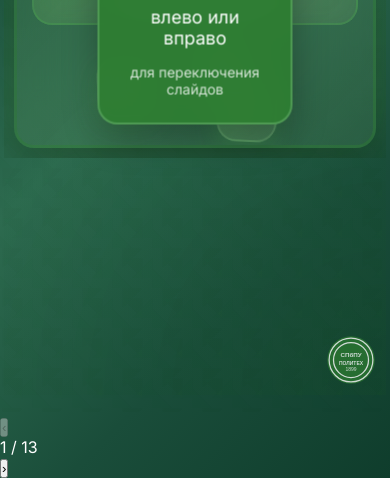
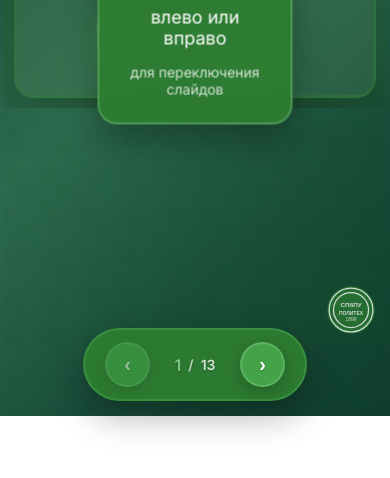
Before and after one commit to qweasdzxcqweasdzxcqweasdzx/plan, a plain HTML site: page index.html in a window 390 px wide. Shown: the part 428-906 px from the top of the page. After the commit the page ends 844 px from the top, so only its background shows below. Drawn offline with Linux system fonts and the light colour scheme.

Commit message:
Update styles.css

```diff
--- a/styles.css
+++ b/styles.css
@@ -71,7 +71,169 @@ body::after {
     justify-content: center;
 }
 
-/* Навигация - скрыта */
+/* Мобильная навигация */
+.mobile-navigation {
+    position: fixed;
+    bottom: 20px;
+    left: 50%;
+    transform: translateX(-50%);
+    display: none;
+    align-items: center;
+    gap: 20px;
+    background: rgba(46, 125, 50, 0.95);
+    backdrop-filter: blur(25px);
+    border-radius: 50px;
+    padding: 15px 25px;
+    border: 2px solid rgba(76, 175, 80, 0.4);
+    box-shadow: 0 15px 35px rgba(0, 0, 0, 0.3);
+    z-index: 1000;
+    animation: navSlideUp 0.8s ease-out;
+}
+
+@keyframes navSlideUp {
+    from {
+        opacity: 0;
+        transform: translateX(-50%) translateY(20px);
+    }
+    to {
+        opacity: 1;
+        transform: translateX(-50%) translateY(0);
+    }
+}
+
+.nav-btn {
+    background: rgba(76, 175, 80, 0.8);
+    border: none;
+    width: 50px;
+    height: 50px;
+    border-radius: 50%;
+    display: flex;
+    align-items: center;
+    justify-content: center;
+    cursor: pointer;
+    transition: all 0.3s ease;
+    box-shadow: 0 5px 15px rgba(0, 0, 0, 0.2);
+    border: 2px solid rgba(129, 199, 132, 0.4);
+}
+
+.nav-btn:hover {
+    background: rgba(129, 199, 132, 0.9);
+    transform: scale(1.1);
+    box-shadow: 0 8px 20px rgba(76, 175, 80, 0.4);
+    border-color: rgba(255, 255, 255, 0.6);
+}
+
+.nav-btn:active {
+    transform: scale(0.95);
+}
+
+.nav-btn:disabled {
+    opacity: 0.5;
+    cursor: not-allowed;
+    transform: scale(1);
+}
+
+.nav-icon {
+    color: #ffffff;
+    font-size: 24px;
+    font-weight: bold;
+    text-shadow: 0 1px 2px rgba(0, 0, 0, 0.3);
+}
+
+.slide-indicator {
+    display: flex;
+    align-items: center;
+    gap: 5px;
+    color: #ffffff;
+    font-weight: 600;
+    font-size: 16px;
+    text-shadow: 0 1px 2px rgba(0, 0, 0, 0.3);
+    min-width: 60px;
+    justify-content: center;
+}
+
+.current-slide {
+    color: #81C784;
+    font-size: 18px;
+}
+
+.slide-separator {
+    opacity: 0.7;
+    margin: 0 2px;
+}
+
+.total-slides {
+    opacity: 0.8;
+}
+
+/* Показываем мобильную навигацию на экранах меньше 768px */
+@media (max-width: 768px) {
+    .mobile-navigation {
+        display: flex;
+    }
+
+    /* Убираем отступ снизу для мобильной навигации */
+    .slides-wrapper {
+        margin-bottom: 100px;
+    }
+}
+
+/* Адаптация для очень маленьких экранов */
+@media (max-width: 480px) {
+    .mobile-navigation {
+        padding: 12px 20px;
+        bottom: 15px;
+        gap: 15px;
+    }
+
+    .nav-btn {
+        width: 45px;
+        height: 45px;
+    }
+
+    .nav-icon {
+        font-size: 20px;
+    }
+
+    .slide-indicator {
+        font-size: 14px;
+    }
+
+    .current-slide {
+        font-size: 16px;
+    }
+}
+
+/* Для ландшафтной ориентации */
+@media (max-width: 768px) and (orientation: landscape) {
+    .mobile-navigation {
+        bottom: 10px;
+        padding: 10px 20px;
+    }
+
+    .slides-wrapper {
+        margin-bottom: 80px;
+    }
+}
+
+/* Улучшение сенсорной области касания */
+.nav-btn {
+    min-width: 44px;
+    min-height: 44px;
+}
+
+/* Индикатор загрузки для мобильных */
+@media (max-width: 768px) {
+    .loading-indicator {
+        font-size: 1.2rem;
+    }
+
+    .loading-indicator div:first-child {
+        font-size: 2.5rem;
+    }
+}
+
+/* Навигация */
 .navigation {
     display: none;
 }
```
